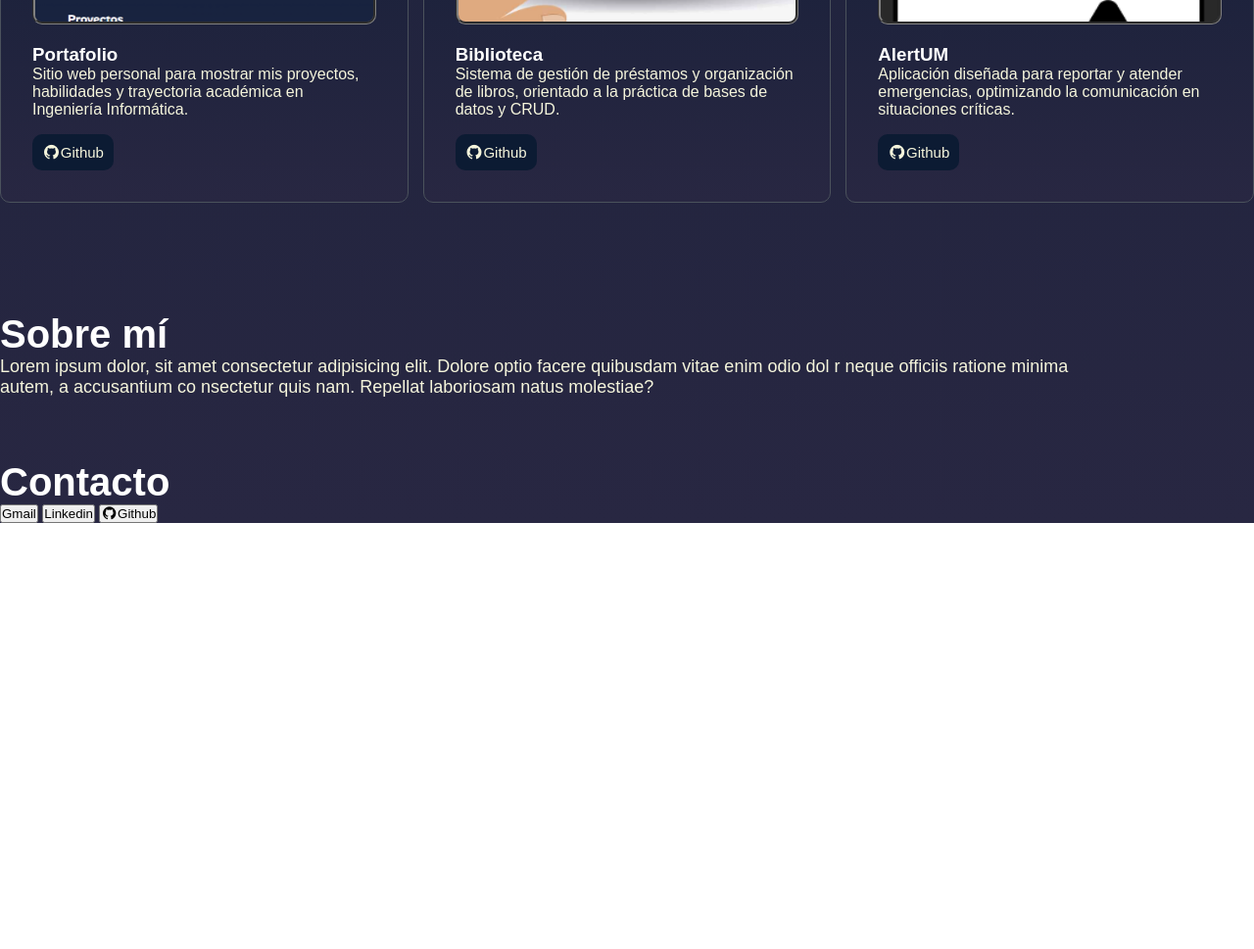
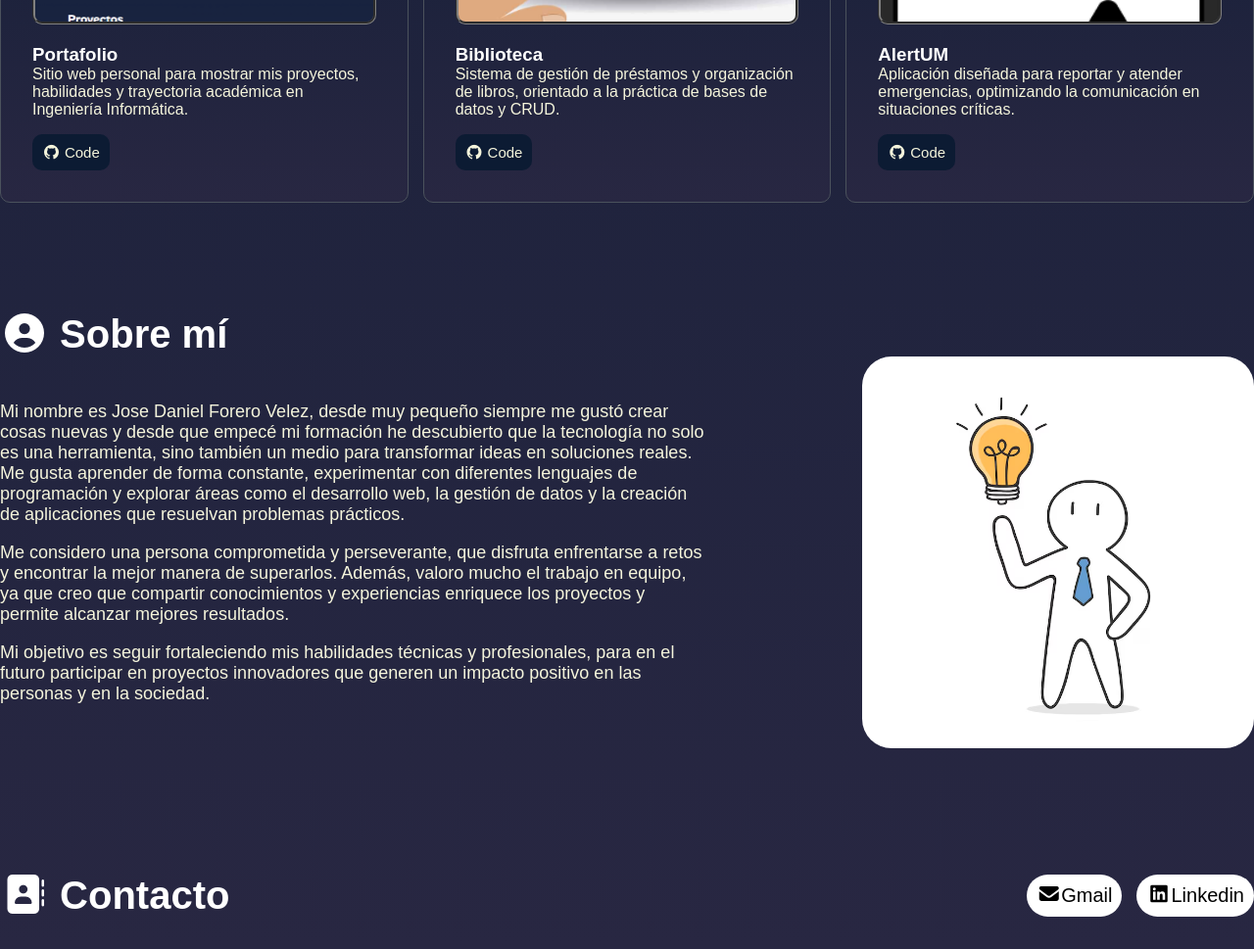
Before and after one commit to DanielFv2207/Portfolio, a plain HTML site: page index.html in a window 1280 px wide. Shown: the part 1700-2669 px from the top of the page at 98% size. Before the commit the page ends 2234 px from the top, so only its background shows below. Drawn offline with Linux system fonts and the light colour scheme; a web font is replaced by a local one.

Commit message:
version 1.0 final

```diff
--- a/index.html
+++ b/index.html
@@ -9,6 +9,7 @@
   <link rel="stylesheet" href="https://cdnjs.cloudflare.com/ajax/libs/font-awesome/7.0.1/css/all.min.css" integrity="sha512-2SwdPD6INVrV/lHTZbO2nodKhrnDdJK9/kg2XD1r9uGqPo1cUbujc+IYdlYdEErWNu69gVcYgdxlmVmzTWnetw==" crossorigin="anonymous" referrerpolicy="no-referrer" />
 </head>
 <body>
+
   <header>
       <a href="#" class="logo">Daniel Forero</a>
       <nav class="navbar">
@@ -17,7 +18,6 @@
         <a href="#">Sobre mí</a>
         <a href="#">Contacto</a>
       </nav>
-
   </header>
 
   <section id="hero">
@@ -29,6 +29,7 @@
           Me interesa el aprendizaje continuo y la aplicación de mis conocimientos dentro de diferentes sistemas,
           con el objetivo de crecer profesionalmente y aportar valor en proyectos innovadores.
           </p>
+          <button class="contacto"><i class="fa-solid fa-inbox"></i>Contáctame</button>
         </div>
         <img class="imagen-yo"  src="imagenes/yo.jpg" alt="">
       </div>
@@ -43,38 +44,38 @@
           <img src="imagenes/batallanaval.jpg" alt="">
           <h3> Batalla Naval</h3>
           <p>Juego interactivo que recrea la clásica batalla naval, implementado con lógica de programación y manejo de matrices.</p>
-          <button><i class="fa-brands fa-github"></i>CODE</button>
+          <button><i class="fa-brands fa-github"></i> Code</button>
         </div>
         <div class="carta">
           <img src="imagenes/gps.png" alt="">
           <h3> GPS</h3>
           <p>Aplicación que simula un sistema de posicionamiento y rutas, enfocada en el uso de algoritmos de geolocalización.</p>
-          <button><i class="fa-brands fa-github"></i>Github</button>
+          <button><i class="fa-brands fa-github"></i> Code</button>
         </div>
         <div class="carta">
           <img src="imagenes/habit trakker.png" alt="">
           <h3> Momentum</h3>
           <p>Herramienta para registrar y dar seguimiento a hábitos diarios, con enfoque en productividad y crecimiento personal.</p>
-          <button><i class="fa-brands fa-github"></i>Github</button>
+          <button><i class="fa-brands fa-github"></i> Code</button>
         </div>
         <div class="carta">
           <img src="imagenes/portafolio.png" alt="">
           <h3> Portafolio</h3>
           <p>Sitio web personal para mostrar mis proyectos, habilidades y trayectoria académica en Ingeniería Informática.</p>
-          <button><i class="fa-brands fa-github"></i>Github</button>
+          <button><i class="fa-brands fa-github"></i> Code</button>
         </div>
 
         <div class="carta">
           <img src="imagenes/biblioteca.png" alt="">
           <h3> Biblioteca</h3>
           <p>Sistema de gestión de préstamos y organización de libros, orientado a la práctica de bases de datos y CRUD.</p>
-          <button><i class="fa-brands fa-github"></i>Github</button>
+          <button><i class="fa-brands fa-github"></i> Code</button>
         </div>
         <div class="carta">
           <img src="imagenes/AlertUM.png" alt="">
           <h3> AlertUM</h3>
           <p>Aplicación diseñada para reportar y atender emergencias, optimizando la comunicación en situaciones críticas.</p>
-          <button><i class="fa-brands fa-github"></i>Github</button>
+          <button><i class="fa-brands fa-github"></i> Code</button>
         </div>
       </div>
     </section>
@@ -82,21 +83,35 @@
 
   <section id="sobremi">
     <div class="container">
-    <h2>Sobre mí</h2>
-      <p>Lorem ipsum dolor, sit amet consectetur adipisicing
-        elit. Dolore optio facere quibusdam vitae enim odio dol
-        r neque officiis ratione minima autem, a accusantium co
-        nsectetur quis nam. Repellat laboriosam natus molestiae?
-      </p>
-      <div class="img-container"></div>
+        <h2><i class="fa-solid fa-circle-user"></i> Sobre mí</h2>
+        <div class="texto-sobremi">
+          <div class="texto1">
+            <p>Mi nombre es Jose Daniel Forero Velez, desde muy pequeño siempre me gustó crear cosas nuevas y desde que empecé mi formación he descubierto que
+              la tecnología no solo es una herramienta, sino también un medio para transformar ideas en soluciones reales. Me gusta aprender de forma constante,
+              experimentar con diferentes lenguajes
+              de programación y explorar áreas como el desarrollo web, la gestión de datos y la creación de aplicaciones que resuelvan problemas prácticos.
+            </p> <br>
+            <p>Me considero una persona comprometida y perseverante, que disfruta enfrentarse a retos y encontrar la mejor manera de superarlos. Además,
+              valoro mucho el trabajo en equipo, ya que creo que compartir conocimientos y experiencias enriquece los proyectos
+              y permite alcanzar mejores resultados.
+            </p><br>
+            <p>Mi objetivo es seguir fortaleciendo mis habilidades técnicas y profesionales, para en el futuro participar en proyectos innovadores que generen
+            un impacto positivo en las personas y en la sociedad.</p>
+          </div>
+            <img class="imagen-idea" src="imagenes/sobremi.jpg" alt="">
+        </div>
     </div>
   </section>
 
-  <section id="contacto">
-    <h2>Contacto</h2>
-    <button>Gmail</button>
-    <button>Linkedin</button>
-    <button><i class="fa-brands fa-github"></i>Github</button>
-  </section>
+  <footer>
+    <h2><i class="fa-solid fa-address-book"></i> Contacto</h2>
+    <div class="botones-footer">
+      <button><i class="fa-solid fa-envelope"></i>Gmail</button>
+      <button><i class="fa-brands fa-linkedin"></i>Linkedin</button>
+
+    </div>
+  </footer>
+
+
 </body>
 </html>
```
